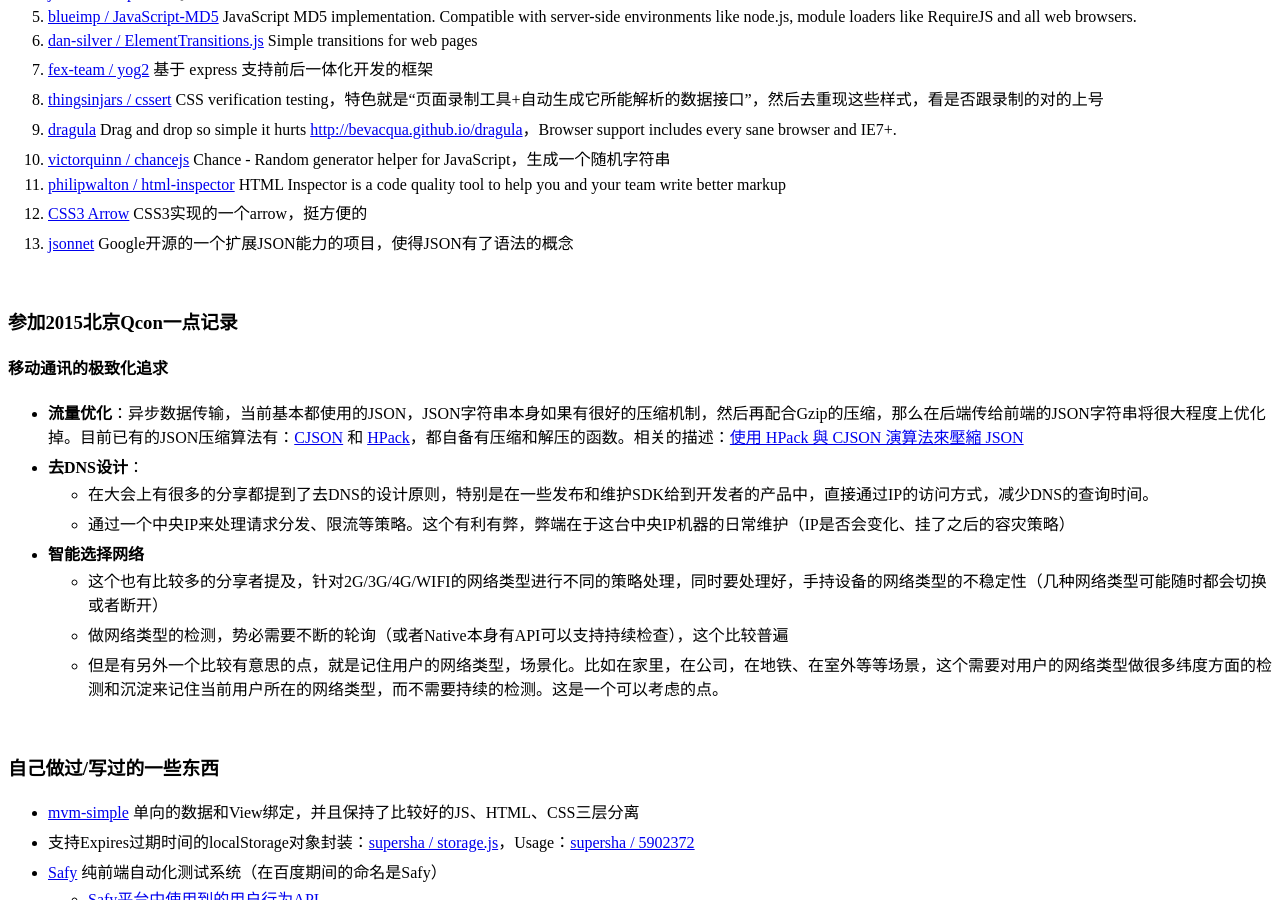
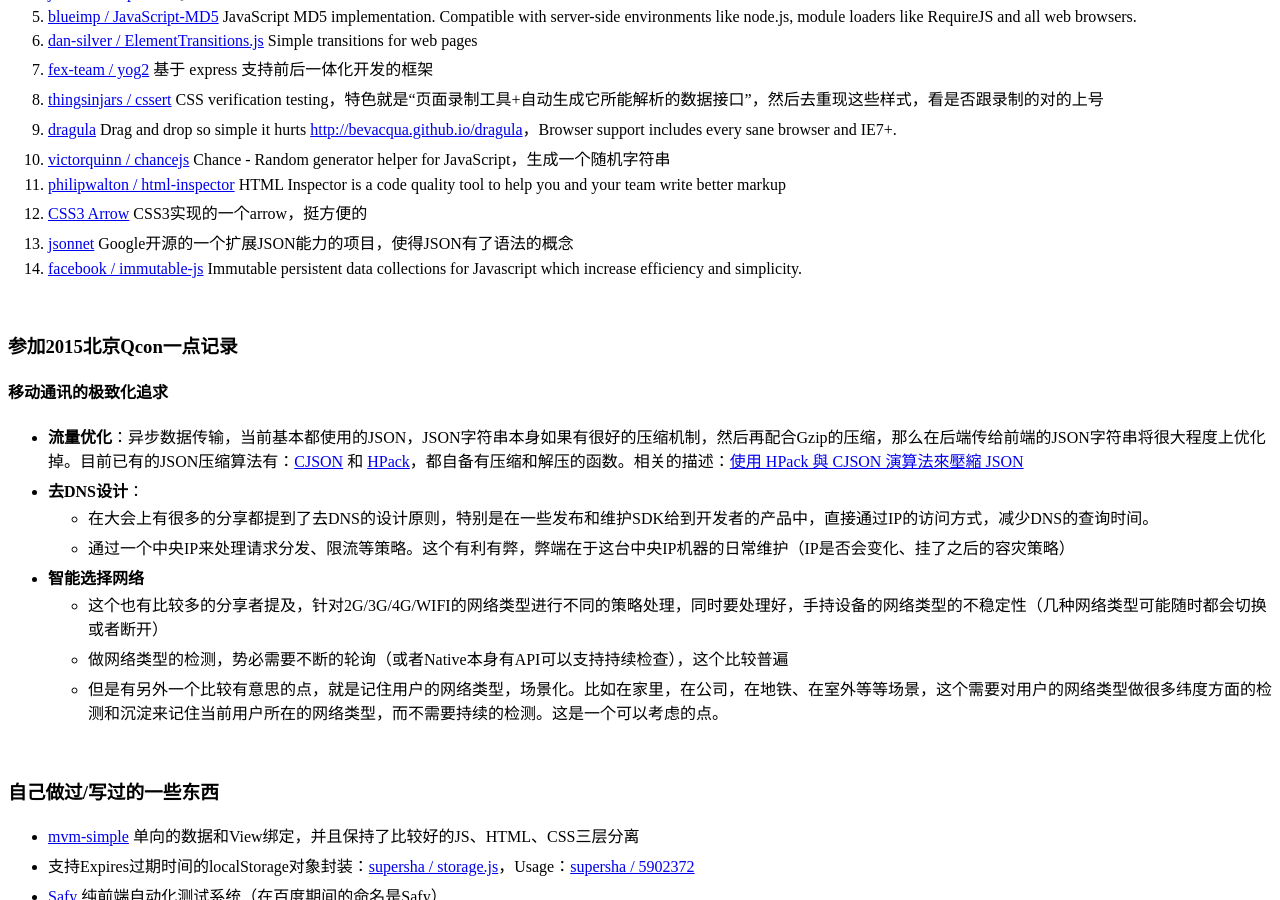
Before and after one commit to supersha/supersha.github.io, a Jekyll site: the page built from index.md, in a window 1280 px wide and 900 px high, scrolled down 2929 px. Built offline with Jekyll 4.4.1, drawn with Linux system fonts in a browser that asks for light colours; grey boxes are pictures that could not be loaded.

Commit message:
by shafeng

```diff
--- a/index.md
+++ b/index.md
@@ -94,6 +94,7 @@ tagline: 记录自己的前端生涯
 0. [philipwalton / html-inspector](https://github.com/philipwalton/html-inspector) HTML Inspector is a code quality tool to help you and your team write better markup
 0. [CSS3 Arrow](http://cssarrowplease.com/) CSS3实现的一个arrow，挺方便的
 0. [jsonnet](http://google.github.io/jsonnet/doc/userdocs.html) Google开源的一个扩展JSON能力的项目，使得JSON有了语法的概念
+0. [facebook / immutable-js](https://github.com/facebook/immutable-js) Immutable persistent data collections for Javascript which increase efficiency and simplicity.
 
 <br>
 
```
